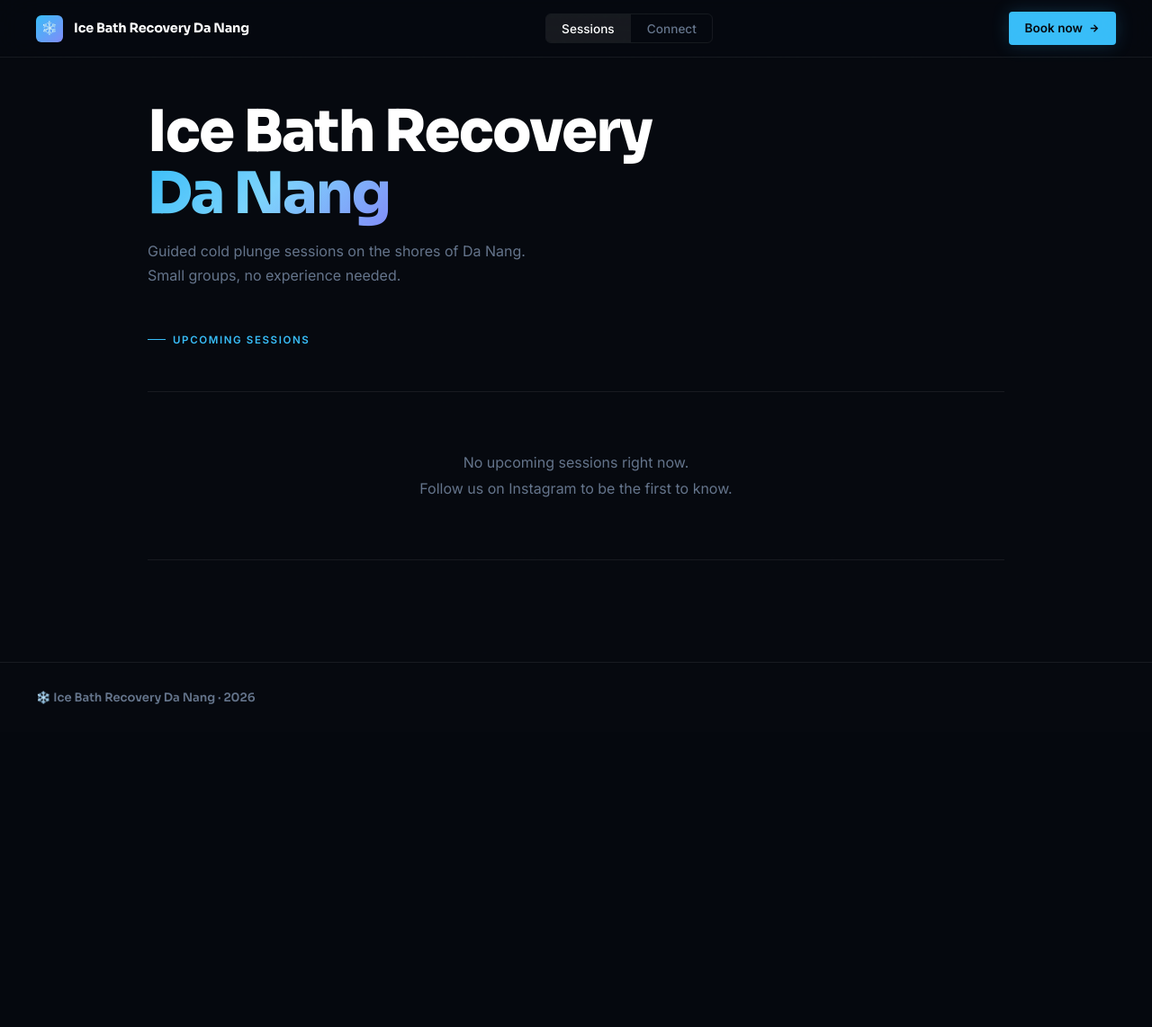
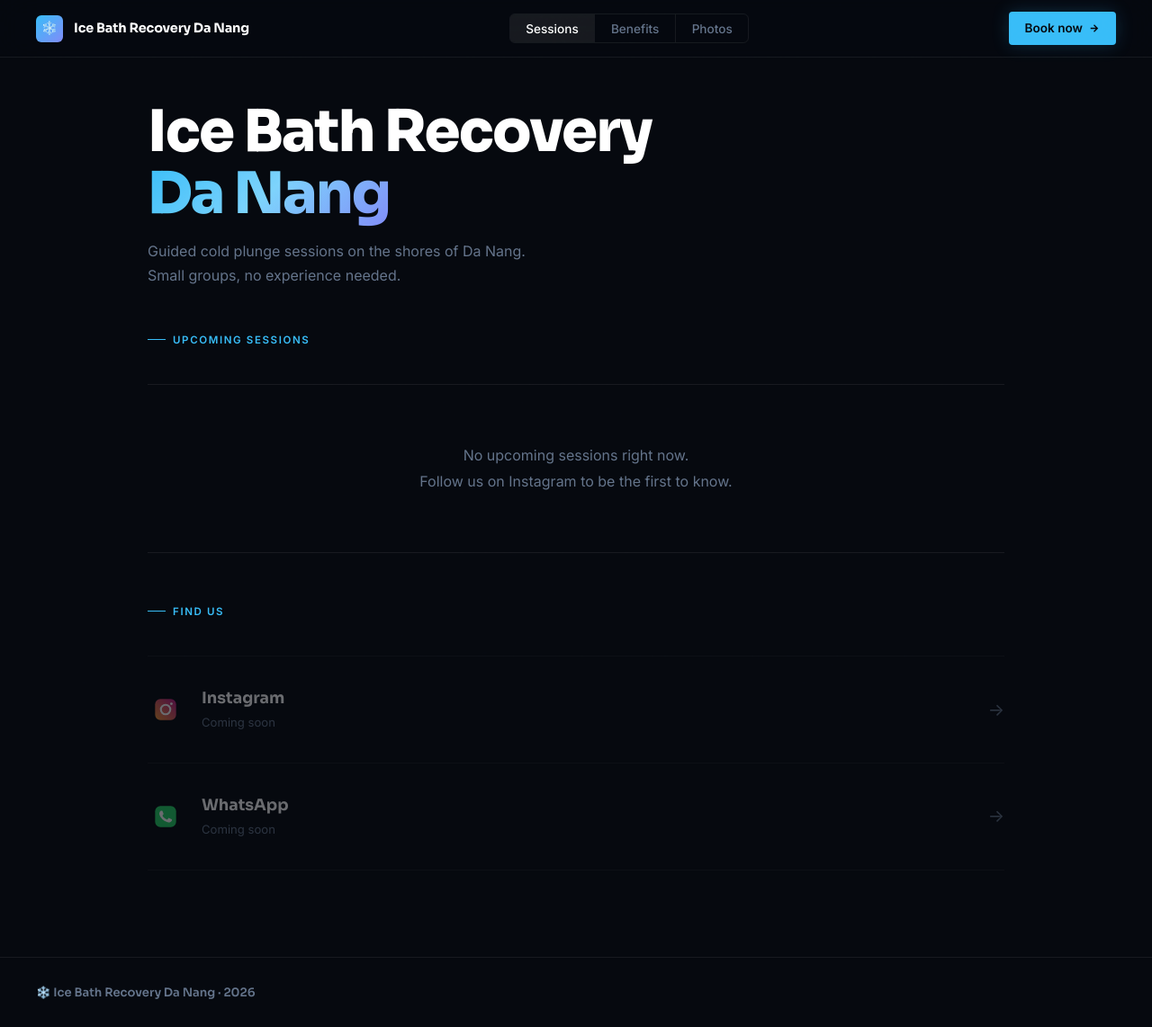
Before and after one commit to matiasosuna/coldplunge-tracker, a FastAPI app: page / in a window 1280 px wide. Shown: the whole page at 90% size. Before the commit the page ends 783 px from the top, so only its background shows below. Run offline with FastAPI, Linux system fonts and the light colour scheme; data that the repository does not hold is empty.

Commit message:
Add Benefits and Photos tabs, move social links to Sessions tab
- Sessions tab now shows sessions list + social links
- Benefits tab: numbered editorial list (01–05), no cards
- Photos tab: grid with placeholders
- Nav tabs: Sessions / Benefits / Photos

Co-Authored-By: Claude Sonnet 4.6 <noreply@anthropic.com>

```diff
--- a/app/templates/landing.html
+++ b/app/templates/landing.html
@@ -11,6 +11,40 @@
 </head>
 <body>
 
+{% macro social_icon(platform) %}
+  {% if platform == 'instagram' %}
+  <svg viewBox="0 0 24 24" fill="none" xmlns="http://www.w3.org/2000/svg">
+    <defs><linearGradient id="ig-{{ loop.index }}" x1="0%" y1="100%" x2="100%" y2="0%">
+      <stop offset="0%" style="stop-color:#f09433"/><stop offset="25%" style="stop-color:#e6683c"/>
+      <stop offset="50%" style="stop-color:#dc2743"/><stop offset="75%" style="stop-color:#cc2366"/>
+      <stop offset="100%" style="stop-color:#bc1888"/>
+    </linearGradient></defs>
+    <rect x="2" y="2" width="20" height="20" rx="5" fill="url(#ig-{{ loop.index }})"/>
+    <circle cx="12" cy="12" r="4.5" stroke="white" stroke-width="1.8" fill="none"/>
+    <circle cx="17.5" cy="6.5" r="1.2" fill="white"/>
+  </svg>
+  {% elif platform == 'whatsapp' %}
+  <svg viewBox="0 0 24 24" fill="none" xmlns="http://www.w3.org/2000/svg">
+    <rect x="2" y="2" width="20" height="20" rx="5" fill="#25D366"/>
+    <path d="M17.472 14.382c-.297-.149-1.758-.867-2.03-.967-.273-.099-.471-.148-.67.15-.197.297-.767.966-.94 1.164-.173.199-.347.223-.644.075-.297-.15-1.255-.463-2.39-1.475-.883-.788-1.48-1.761-1.653-2.059-.173-.297-.018-.458.13-.606.134-.133.298-.347.446-.52.149-.174.198-.298.298-.497.099-.198.05-.371-.025-.52-.075-.149-.669-1.612-.916-2.207-.242-.579-.487-.5-.669-.51-.173-.008-.371-.01-.57-.01-.198 0-.52.074-.792.372-.272.297-1.04 1.016-1.04 2.479 0 1.462 1.065 2.875 1.213 3.074.149.198 2.096 3.2 5.077 4.487.709.306 1.262.489 1.694.625.712.227 1.36.195 1.871.118.571-.085 1.758-.719 2.006-1.413.248-.694.248-1.289.173-1.413-.074-.124-.272-.198-.57-.347z" fill="white"/>
+  </svg>
+  {% elif platform == 'tiktok' %}
+  <svg viewBox="0 0 24 24" xmlns="http://www.w3.org/2000/svg">
+    <rect x="2" y="2" width="20" height="20" rx="5" fill="#010101"/>
+    <path d="M16.6 8.82a4.28 4.28 0 002.14.58V7.26a2.14 2.14 0 01-2.14-2.14h-2.14v8.56a2.14 2.14 0 11-2.14-2.14v-2.14a4.28 4.28 0 104.28 4.28V8.82z" fill="white"/>
+  </svg>
+  {% elif platform == 'youtube' %}
+  <svg viewBox="0 0 24 24" xmlns="http://www.w3.org/2000/svg">
+    <rect x="2" y="2" width="20" height="20" rx="5" fill="#FF0000"/>
+    <polygon points="10,8.5 10,15.5 16,12" fill="white"/>
+  </svg>
+  {% else %}
+  <svg viewBox="0 0 24 24" fill="none" stroke="#64748b" stroke-width="1.8">
+    <circle cx="12" cy="12" r="9"/><path d="M12 3a15.3 15.3 0 010 18M3 12h18"/>
+  </svg>
+  {% endif %}
+{% endmacro %}
+
 <nav class="site-nav">
   <div class="nav-brand">
     <div class="nav-brand-icon">❄️</div>
@@ -18,26 +52,24 @@
   </div>
   <div class="nav-tabs" role="tablist">
     <button class="nav-tab active" onclick="showTab('sessions')" role="tab">Sessions</button>
-    <button class="nav-tab" onclick="showTab('connect')" role="tab">Connect</button>
+    <button class="nav-tab" onclick="showTab('benefits')" role="tab">Benefits</button>
+    <button class="nav-tab" onclick="showTab('photos')" role="tab">Photos</button>
   </div>
-  <a href="#sessions-list" class="nav-cta" onclick="showTab('sessions')">
+  <a href="#" class="nav-cta" onclick="showTab('sessions'); return false;">
     Book now
     <svg width="13" height="13" fill="none" stroke="currentColor" stroke-width="2.5" viewBox="0 0 24 24"><path d="M5 12h14M12 5l7 7-7 7"/></svg>
   </a>
 </nav>
 
-<!-- TAB CONTENT -->
 <div class="tab-body">
 
-  <!-- SESSIONS -->
+  <!-- ── SESSIONS ── -->
   <div class="tab-pane active" id="tab-sessions">
-    <div class="sessions-header">
-      <h1 class="page-headline">Ice Bath Recovery<br><span class="headline-location">Da Nang</span></h1>
-      <p class="page-intro">Guided cold plunge sessions on the shores of Da Nang. Small groups, no experience needed.</p>
-      <div class="tab-label" style="margin-top: 3rem;">Upcoming sessions</div>
-    </div>
+    <h1 class="page-headline">Ice Bath Recovery<br><span class="headline-location">Da Nang</span></h1>
+    <p class="page-intro">Guided cold plunge sessions on the shores of Da Nang. Small groups, no experience needed.</p>
 
-    <div class="session-list" id="sessions-list">
+    <div class="tab-label" style="margin-top:3rem;">Upcoming sessions</div>
+    <div class="session-list">
       {% if upcoming %}
         {% for sess in upcoming %}
         {% set spots_left = sess.max_spots - sess.signups|length %}
@@ -65,8 +97,7 @@
               {% if spots_left == 0 %}Fully booked
               {% elif spots_left == 1 %}Last spot
               {% elif spots_left <= 3 %}{{ spots_left }} spots left
-              {% else %}{{ spots_left }} spots
-              {% endif %}
+              {% else %}{{ spots_left }} spots{% endif %}
             </span>
             {% if spots_left > 0 %}
             <a href="/sesion/{{ sess.id }}" class="btn-reserve">Reserve →</a>
@@ -80,61 +111,15 @@
       </div>
       {% endif %}
     </div>
-  </div>
 
-  <!-- CONNECT -->
-  <div class="tab-pane" id="tab-connect">
-    <div class="sessions-header">
-      <div class="tab-label">Find us</div>
-      <h2 class="tab-title">Stay in the loop</h2>
-      <p class="tab-desc">Session drops, cold exposure tips, and community updates.</p>
-    </div>
-
+    <!-- Social links inline -->
+    <div class="tab-label" style="margin-top:3.5rem;">Find us</div>
     <div class="connect-wrap">
       {% if links %}
         {% for link in links %}
         <a href="{{ link.url }}" target="_blank" rel="noopener" class="social-link-row">
           <div class="social-link-left">
-            <div class="social-svg">
-              {% if link.platform == 'instagram' %}
-              <!-- Instagram -->
-              <svg viewBox="0 0 24 24" fill="none" xmlns="http://www.w3.org/2000/svg">
-                <defs><linearGradient id="ig" x1="0%" y1="100%" x2="100%" y2="0%">
-                  <stop offset="0%" style="stop-color:#f09433"/>
-                  <stop offset="25%" style="stop-color:#e6683c"/>
-                  <stop offset="50%" style="stop-color:#dc2743"/>
-                  <stop offset="75%" style="stop-color:#cc2366"/>
-                  <stop offset="100%" style="stop-color:#bc1888"/>
-                </linearGradient></defs>
-                <rect x="2" y="2" width="20" height="20" rx="5" ry="5" fill="url(#ig)"/>
-                <circle cx="12" cy="12" r="4.5" stroke="white" stroke-width="1.8" fill="none"/>
-                <circle cx="17.5" cy="6.5" r="1.2" fill="white"/>
-              </svg>
-              {% elif link.platform == 'whatsapp' %}
-              <!-- WhatsApp -->
-              <svg viewBox="0 0 24 24" fill="none" xmlns="http://www.w3.org/2000/svg">
-                <rect x="2" y="2" width="20" height="20" rx="5" fill="#25D366"/>
-                <path d="M17.472 14.382c-.297-.149-1.758-.867-2.03-.967-.273-.099-.471-.148-.67.15-.197.297-.767.966-.94 1.164-.173.199-.347.223-.644.075-.297-.15-1.255-.463-2.39-1.475-.883-.788-1.48-1.761-1.653-2.059-.173-.297-.018-.458.13-.606.134-.133.298-.347.446-.52.149-.174.198-.298.298-.497.099-.198.05-.371-.025-.52-.075-.149-.669-1.612-.916-2.207-.242-.579-.487-.5-.669-.51-.173-.008-.371-.01-.57-.01-.198 0-.52.074-.792.372-.272.297-1.04 1.016-1.04 2.479 0 1.462 1.065 2.875 1.213 3.074.149.198 2.096 3.2 5.077 4.487.709.306 1.262.489 1.694.625.712.227 1.36.195 1.871.118.571-.085 1.758-.719 2.006-1.413.248-.694.248-1.289.173-1.413-.074-.124-.272-.198-.57-.347z" fill="white"/>
-              </svg>
-              {% elif link.platform == 'tiktok' %}
-              <!-- TikTok -->
-              <svg viewBox="0 0 24 24" fill="white" xmlns="http://www.w3.org/2000/svg">
-                <rect x="2" y="2" width="20" height="20" rx="5" fill="#000"/>
-                <path d="M16.6 5.82s.51.5 0 0A4.278 4.278 0 015.82 9.5v6.82A4.278 4.278 0 0010.1 20.6a4.278 4.278 0 004.28-4.28V9.5a4.278 4.278 0 004.28 4.28v-2.14a2.14 2.14 0 01-2.14-2.14V5.82h-2.14" fill="white"/>
-              </svg>
-              {% elif link.platform == 'youtube' %}
-              <!-- YouTube -->
-              <svg viewBox="0 0 24 24" xmlns="http://www.w3.org/2000/svg">
-                <rect x="2" y="2" width="20" height="20" rx="5" fill="#FF0000"/>
-                <polygon points="10,8.5 10,15.5 16,12" fill="white"/>
-              </svg>
-              {% else %}
-              <!-- Generic link -->
-              <svg viewBox="0 0 24 24" fill="none" stroke="currentColor" stroke-width="1.8">
-                <circle cx="12" cy="12" r="9"/><path d="M12 3a15.3 15.3 0 010 18M3 12h18"/>
-              </svg>
-              {% endif %}
-            </div>
+            <div class="social-svg">{{ social_icon(link.platform) }}</div>
             <div class="social-link-text">
               <strong>{{ link.label }}</strong>
               <span>{{ link.platform | capitalize }}</span>
@@ -148,11 +133,10 @@
           <div class="social-link-left">
             <div class="social-svg">
               <svg viewBox="0 0 24 24" fill="none" xmlns="http://www.w3.org/2000/svg">
-                <defs><linearGradient id="ig2" x1="0%" y1="100%" x2="100%" y2="0%">
-                  <stop offset="0%" style="stop-color:#f09433"/>
-                  <stop offset="100%" style="stop-color:#bc1888"/>
+                <defs><linearGradient id="ig-ph" x1="0%" y1="100%" x2="100%" y2="0%">
+                  <stop offset="0%" style="stop-color:#f09433"/><stop offset="100%" style="stop-color:#bc1888"/>
                 </linearGradient></defs>
-                <rect x="2" y="2" width="20" height="20" rx="5" fill="url(#ig2)"/>
+                <rect x="2" y="2" width="20" height="20" rx="5" fill="url(#ig-ph)"/>
                 <circle cx="12" cy="12" r="4.5" stroke="white" stroke-width="1.8" fill="none"/>
                 <circle cx="17.5" cy="6.5" r="1.2" fill="white"/>
               </svg>
@@ -177,6 +161,64 @@
     </div>
   </div>
 
+  <!-- ── BENEFITS ── -->
+  <div class="tab-pane" id="tab-benefits">
+    <h2 class="page-headline" style="font-size:clamp(1.8rem,4vw,2.8rem);">What cold does<br><span class="headline-location">to your body</span></h2>
+    <p class="page-intro">Cold immersion is one of the most researched wellness tools available.</p>
+
+    <div class="benefits-list">
+      <div class="benefit-row">
+        <div class="benefit-num">01</div>
+        <div class="benefit-body">
+          <h3>Faster muscle recovery</h3>
+          <p>Cold constricts blood vessels and clears metabolic waste, cutting soreness so you can train harder and more often.</p>
+        </div>
+      </div>
+      <div class="benefit-row">
+        <div class="benefit-num">02</div>
+        <div class="benefit-body">
+          <h3>Mental clarity &amp; mood</h3>
+          <p>A single session triggers up to a 300% spike in norepinephrine — the neurotransmitter behind focus, drive, and mood.</p>
+        </div>
+      </div>
+      <div class="benefit-row">
+        <div class="benefit-num">03</div>
+        <div class="benefit-body">
+          <h3>Stress resilience</h3>
+          <p>The cold is a training ground for your nervous system. Learn to stay calm under pressure — it carries over into life.</p>
+        </div>
+      </div>
+      <div class="benefit-row">
+        <div class="benefit-num">04</div>
+        <div class="benefit-body">
+          <h3>Metabolic activation</h3>
+          <p>Cold activates brown adipose tissue, increasing caloric burn and improving insulin sensitivity over time.</p>
+        </div>
+      </div>
+      <div class="benefit-row">
+        <div class="benefit-num">05</div>
+        <div class="benefit-body">
+          <h3>Deeper sleep</h3>
+          <p>Post-immersion temperature rebound signals the brain for rest. Most people report noticeably better sleep the same night.</p>
+        </div>
+      </div>
+    </div>
+  </div>
+
+  <!-- ── PHOTOS ── -->
+  <div class="tab-pane" id="tab-photos">
+    <h2 class="page-headline" style="font-size:clamp(1.8rem,4vw,2.8rem);">In the<br><span class="headline-location">water</span></h2>
+    <p class="page-intro">Photos coming soon — follow us on Instagram in the meantime.</p>
+
+    <div class="photo-grid">
+      <div class="photo-item large"></div>
+      <div class="photo-item"></div>
+      <div class="photo-item"></div>
+      <div class="photo-item wide"></div>
+      <div class="photo-item"></div>
+    </div>
+  </div>
+
 </div><!-- /tab-body -->
 
 <footer class="site-footer">
@@ -184,18 +226,19 @@
 </footer>
 
 <script>
+  const TAB_MAP = { sessions: 0, benefits: 1, photos: 2 };
+
   function showTab(name) {
     document.querySelectorAll('.tab-pane').forEach(p => p.classList.remove('active'));
     document.querySelectorAll('.nav-tab').forEach(t => t.classList.remove('active'));
     document.getElementById('tab-' + name).classList.add('active');
+    const idx = TAB_MAP[name];
     const tabs = document.querySelectorAll('.nav-tab');
-    const map = { sessions: 0, connect: 1 };
-    if (tabs[map[name]]) tabs[map[name]].classList.add('active');
+    if (tabs[idx] !== undefined) tabs[idx].classList.add('active');
   }
 
-  // activate tab from URL hash
-  const hash = location.hash.replace('#','');
-  if (hash === 'connect') showTab('connect');
+  const hash = location.hash.replace('#', '');
+  if (TAB_MAP[hash] !== undefined) showTab(hash);
 </script>
 
 </body>
```
Also changed, not shown: static/landing.css (+50 -0 lines).
